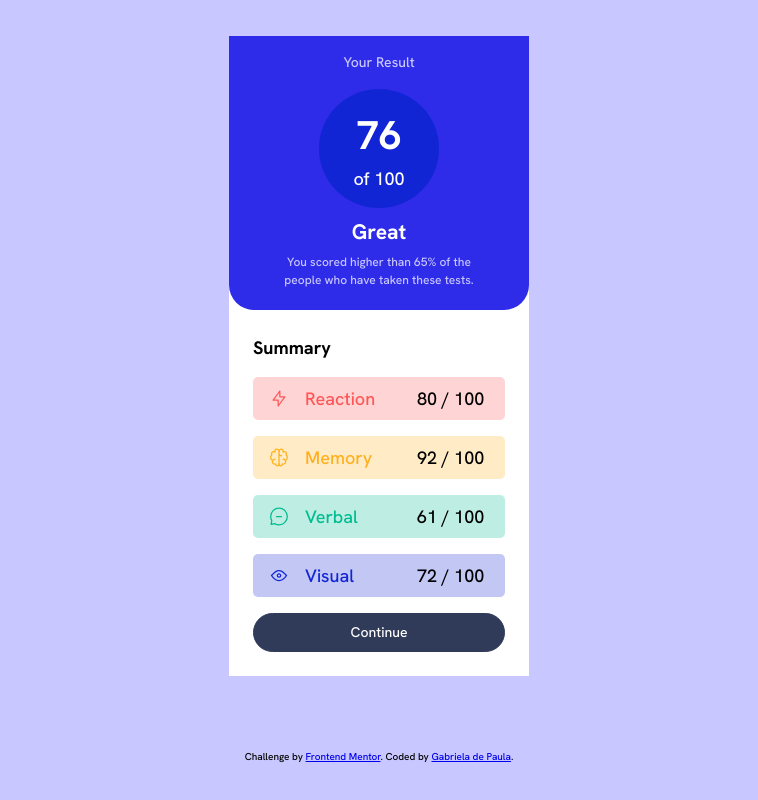
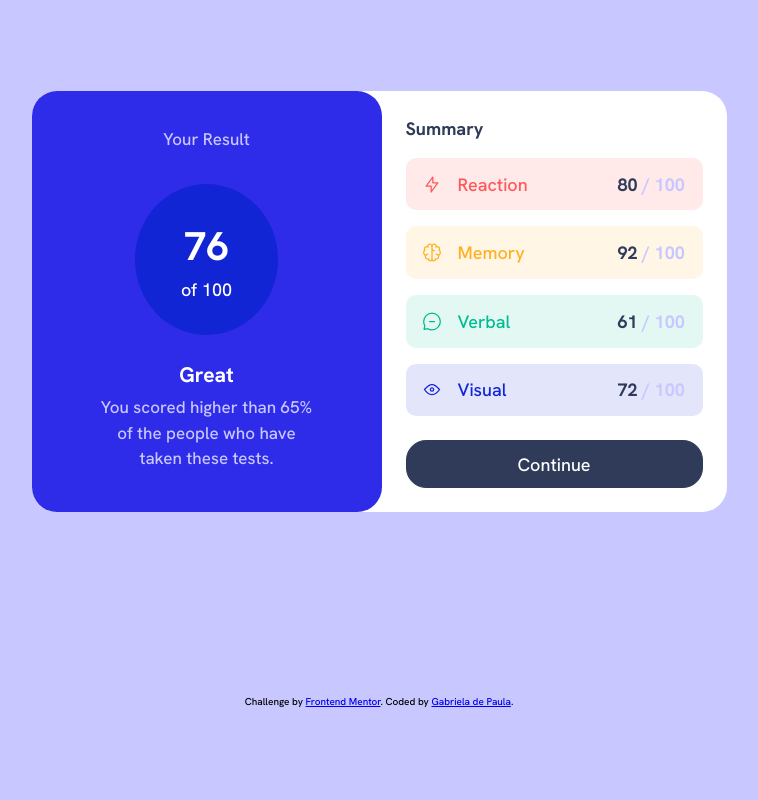
Before and after one commit to PaulaR-05/Results-summary-component, a plain HTML site: page index.html in a window 1280 px wide. Shown: the whole page, without its empty margins (261-1019 px from the left). Drawn offline with Linux system fonts and the light colour scheme.

Commit message:
Update style.css
Update style for screen greater than 800px

```diff
--- a/index.html
+++ b/index.html
@@ -44,7 +44,7 @@
             srcset=""
           />
           <p>Reaction</p>
-          <span>80 / 100</span>
+          <span><b>80</b> / 100 </span>
         </div>
         <div class="container__stats--memory">
           <img
@@ -53,7 +53,7 @@
             srcset=""
           />
           <p>Memory</p>
-          <span>92 / 100</span>
+          <span><b>92</b> / 100</span>
         </div>
         <div class="container__stats--verbal">
           <img
@@ -62,7 +62,7 @@
             srcset=""
           />
           <p>Verbal</p>
-          <span>61 / 100</span>
+          <span><b>61</b> / 100</span>
         </div>
         <div class="container__stats--visual">
           <img
@@ -71,7 +71,7 @@
             srcset=""
           />
           <p>Visual</p>
-          <span>72 / 100</span>
+          <span><b>72</b> / 100</span>
         </div>
         <a
           class="container__stats--link"
--- a/style.css
+++ b/style.css
@@ -2,13 +2,13 @@
   --font-family: "Hanken Grotesk", sans-serif;
   --font-size: 18px;
   --Light-red: hsl(0, 100%, 67%);
-  --redHSLA: hsla(0, 100%, 67%, 0.253);
+  --redHSLA: hsla(0, 100%, 67%, 0.13);
   --Orangey-yellow: hsl(39, 100%, 56%);
-  --yellowHSLA: hsl(39, 100%, 56%, 0.253);
+  --yellowHSLA: hsla(39, 100%, 56%, 0.11);
   --Green-teal: hsl(166, 100%, 37%);
-  --greenHSLA: hsl(166, 100%, 37%, 0.253);
+  --greenHSLA: hsla(166, 100%, 37%, 0.11);
   --Cobalt-blue: hsl(234, 85%, 45%);
-  --CobaltHSLA: hsl(234, 85%, 45%, 0.253);
+  --CobaltHSLA: hsla(234, 85%, 45%, 0.116);
 
   --Light-slate: hsl(252, 100%, 67%);
   --Light-royal: hsl(241, 81%, 54%);
@@ -88,7 +88,7 @@ h6 {
 .container__score {
   color: var(--White);
   text-align: center;
-  max-width: 300px;
+  max-width: 350px;
   padding: 1rem;
   background-color: var(--Light-royal);
   border-bottom-left-radius: 25px;
@@ -103,7 +103,7 @@ h6 {
 .container__score--result {
   color: var(--White);
   margin: 0 auto;
-  width: 45%;
+  width: 40%;
   padding: 1rem;
   border-radius: 50%;
   background-color: var(--Cobalt-blue);
@@ -116,14 +116,14 @@ h6 {
 }
 
 .container__score--info p {
-  margin: 0.3rem 1.5rem;
+  margin: 0.3rem 3rem;
   font-size: 12px;
   font-weight: lighter;
   color: var(--Light-lavender);
 }
 .container__stats {
-  max-width: 300px;
-  padding: 1.5rem;
+  width: 350px;
+  padding: 1rem 1.5rem 1.5rem;
 }
 .container__stats--reaction {
   background-color: var(--redHSLA);
@@ -149,23 +149,28 @@ h6 {
 .container__stats--verbal,
 .container__stats--visual {
   margin: 1rem 0;
-  border-radius: 5px;
-  padding: 0.5rem 1rem;
+  border-radius: 10px;
+  padding: 0.8rem 1rem;
   display: flex;
   flex-direction: row;
   justify-content: flex-start;
 }
-
+.container__stats h4 {
+  color: var(--Dark-gray);
+}
 .container__stats p {
   width: 5rem;
   margin-left: 1rem;
 }
 
 .container__stats span {
-  color: black;
-  padding-left: 2rem;
+  color: var(--Light-lavender);
+  padding-left: 5rem;
+  font-weight: bold;
 }
-
+.container__stats span b {
+  color: var(--Dark-gray);
+}
 .container__stats--link {
   display: flex;
   justify-content: center;
@@ -175,9 +180,57 @@ h6 {
   color: var(--White);
   border-radius: 20px;
   padding: 0.5rem 0;
-  font-size: 14px;
+  font-size: 18px;
 }
-
+.container__stats--link:hover {
+  background-color: var(--Light-royal);
+  border: none;
+}
 footer {
   font-size: 10px;
 }
+@media only screen and (min-width: 800px) {
+  body {
+    min-height: 100vh;
+    display: grid;
+    place-items: center;
+  }
+
+  .container {
+    border-radius: 25px;
+    max-width: 695px;
+    display: flex;
+    flex-direction: row;
+    box-sizing: border-box;
+  }
+  .container__score {
+    border-radius: 25px;
+    display: flex;
+    flex-direction: column;
+    justify-content: center;
+    align-content: center;
+    gap: 1rem;
+  }
+  .container__score h1 {
+    font-size: 17px;
+  }
+  .container__score--result {
+    color: var(--White);
+    margin: 0 auto;
+    width: 45%;
+    padding: 2rem;
+    border-radius: 50%;
+  }
+  .container__score--info p {
+    font-size: 17px;
+  }
+  .container__stats {
+    padding: 1.5rem;
+  }
+
+  .container__stats--link {
+    margin-top: 1.5rem;
+    font-size: 18px;
+    padding: 0.6rem 0rem;
+  }
+}
```
